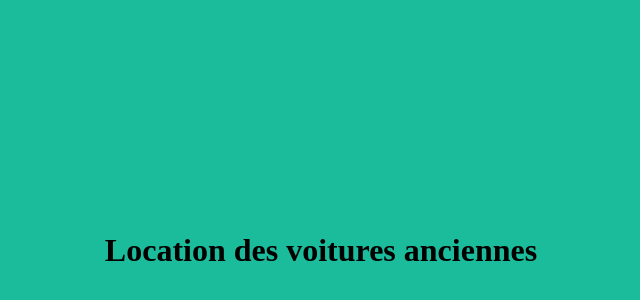
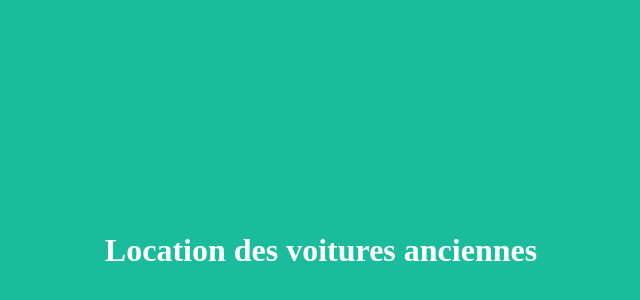
Before and after one commit to AlaouiHashem/LocationVoiture, a plain HTML site: page index.html in a window 1280 px wide. Shown: the part 42-342 px from the top of the page, without its empty margins (319-959 px from the left). Drawn offline with Linux system fonts and the light colour scheme.

Commit message:
Modif la couleur de grand titre

```diff
--- a/index.html
+++ b/index.html
@@ -6,7 +6,7 @@
 </head>
 
 <body style="background-color:#1abc9c">
-	<h1 style="padding-top: 20%; padding-bottom: 20%; text-align: center;">Location des voitures anciennes</h1>
+	<h1 style="padding-top: 20%; padding-bottom: 20%; text-align: center; color: #FFF">Location des voitures anciennes</h1>
 </body>
 
 </html>
```
